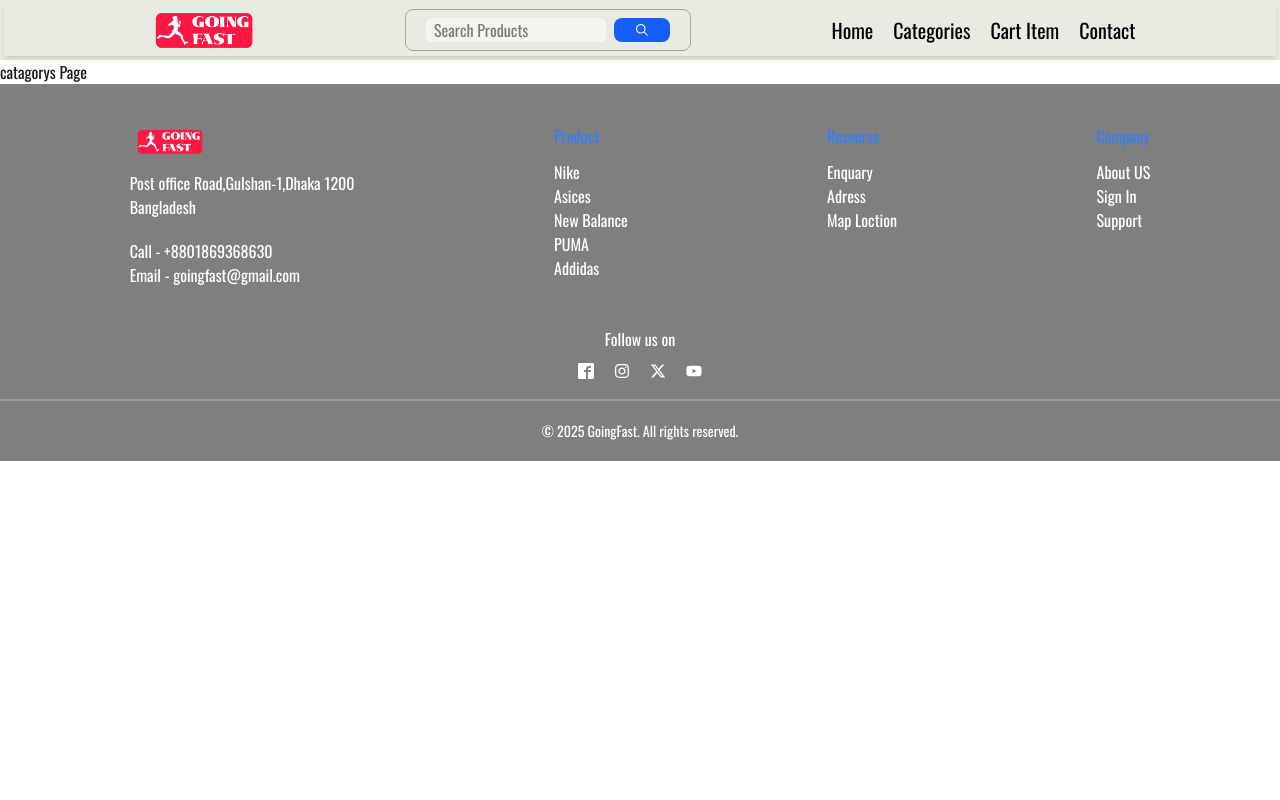
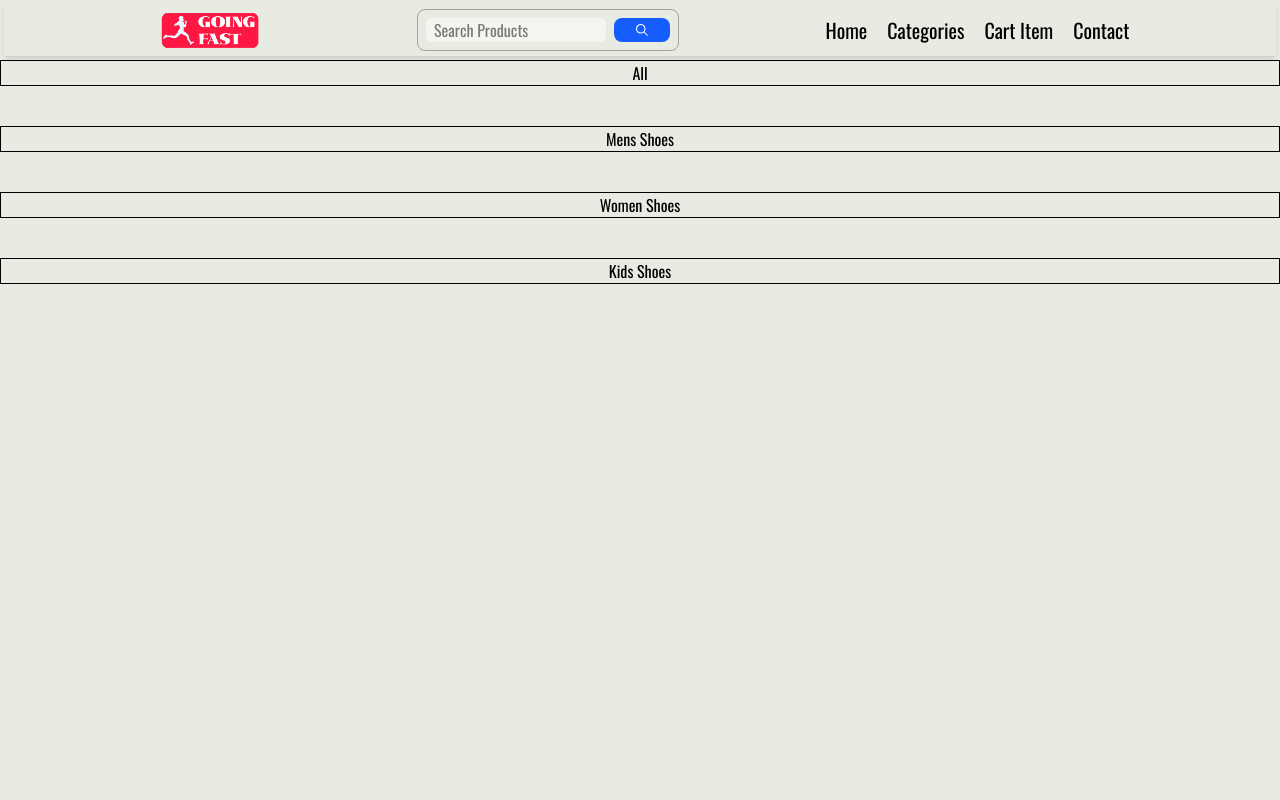
Before and after one commit to rakibulzain/Going_Fast-E-commerce, a React (Vite) app: page /categories in a window 1280 px wide. Shown: the top 800 px of the page. Built offline with nearby package versions, Linux system fonts and the light colour scheme.

Commit message:
add drawer on categories

```diff
--- a/src/App.jsx
+++ b/src/App.jsx
@@ -1,11 +1,11 @@
 import './App.css'
 import Navbar from './Component/Page/Navbar.jsx'
-import Card from './Component/Page/Card.jsx'
 import Footer from './Component/Footer.jsx'
-import Feature from './Component/Page/Feature.jsx'
 import { BrowserRouter as Router, Route, Routes } from 'react-router'
 import Home from './Component/Page/Home.jsx'
 import Contact from './Component/Page/Contact.jsx'
+import Categories from './Categories.jsx'
+
 
 
 export default function App() {
@@ -15,7 +15,7 @@ export default function App() {
       <Navbar />
       <Routes>
         <Route path='/' element={<Home />} />
-        <Route path='/categories' element={<div>catagorys Page</div>} />
+        <Route path='/categories' element={<Categories/>} />
         <Route path='/contact' element={<Contact/>}/>
         <Route path='/deatils' element={<div>this is card deatils</div>} />
       </Routes>
--- /dev/null
+++ b/src/Categories.jsx
@@ -0,0 +1,15 @@
+import React from 'react'
+
+export default function Categories() {
+  return (
+    <div className='bg-[#e8ebe2] min-h-screen'>
+        <div className='grid grid-cols-1 text-black gap-10'>
+            <button className='border'>All</button>
+            <button className='border'>Mens Shoes</button>
+            <button className='border'>Women Shoes</button>
+            <button className='border'>Kids Shoes</button>
+        </div>
+
+    </div>
+  )
+}
--- a/src/Component/Page/Card.jsx
+++ b/src/Component/Page/Card.jsx
@@ -1,16 +1,18 @@
 import React from "react";
+import { PiCalendarSlash } from "react-icons/pi";
 import { Link } from "react-router";
 
-export default function Card({ name, price, brand, imageURL, discount }) {
+export default function Card({ name, price, brand, imageURL, discount,gender }) {
   return (
       <div className="bg-white text-black w-full shadow-lg rounded-lg p-6">
         <div className="bg-gray-400 shadow-lg rounded-lg overflow-hidden relative">
           <img className="w-full h-60 object-cover" src={imageURL} alt={imageURL} />
-          <p className="absolute  top-1  bg-black text-white rounded px-2 text-sm">Discount ${discount}</p>
+          <p className="absolute  top-1  bg-red-700 text-white rounded px-2 text-sm">Discount ${discount}</p>
         </div>
         <div className="mt-5">
-          <h2 className="text-xl font-bold">{name}</h2>
-          <p className="text-gray-700">{brand}</p>
+          <h2 className="text-xl font-bold ">{name}</h2>
+          <p className="text-black mb-2">{brand}</p>
+          <p className="text-gray-700 text-sm"> {gender} </p>
           <p className="font-bold text-xl mt-2"> $ {price}</p>
 
 
--- a/src/Component/Page/Contact.jsx
+++ b/src/Component/Page/Contact.jsx
@@ -61,7 +61,7 @@ export default function Contact() {
                     {/* Submit Button */}
                     <button
                         type="submit"
-                        className="w-full bg-blue-500 text-white font-medium py-2 rounded-md hover:bg-blue-600 transition duration-300"
+                        className="w-full bg-blue-500 text-white font-medium py-2 rounded-md hover:bg-black transition duration-300"
                     >
                         Submit
                     </button>
--- a/src/Component/Page/Feature.jsx
+++ b/src/Component/Page/Feature.jsx
@@ -35,6 +35,7 @@ export default function Feature() {
                 mainprice={product.mainprice}
                 imageURL={product.imageURL}
                 discount={product.discount}
+                gender={product.gender}
                 />
             );
           })}
--- a/src/Component/Page/Navbar.jsx
+++ b/src/Component/Page/Navbar.jsx
@@ -2,37 +2,63 @@ import { useState } from "react";
 import { IoIosSearch } from "react-icons/io";
 import { IoMenu } from "react-icons/io5";
 import { RxCross2 } from "react-icons/rx";
-import { Link } from "react-router";
-import Contact from "./Contact";
+import { Link } from "react-router-dom"; //
 
 export default function Navbar() {
+  const [isMenuOpen, setIsMenuOpen] = useState(false);
+  const [isOpen, setIsOpen] = useState(false);
 
-  const [isMenuOpen, setIsMenuOpen] = useState(false);
+  const categories = ["All", "Mens Shoes", "Women Shoes", "Kids Shoes"];
 
   return (
     <div>
-      <div className='bg-[#e8ebe2] p-1 warp'>
-
+      <div className="bg-[#e8ebe2] p-1 warp relative">
         <nav className="flex justify-evenly items-center text-black shadow-md">
-          <div className="flex justify-between items-center ">
-            <img className='w-30' src="src/assets/logofornav.png" alt="" />
+          {/* Logo */}
+          <div className="flex justify-between items-center">
+            <img className="w-30" src="src/assets/logofornav.png" alt="Logo" />
           </div>
 
-          <div className='px-5 py-2 flex justify-end items-center border border-black/30 rounded-lg'>
+          {/*Search Box */}
+          <div className="px-2 py-2 flex justify-end items-center border border-black/30 rounded-lg">
             <div className="flex justify-center items-center overflow-hidden gap-2">
-              <input type="text" placeholder='Search Products' className='outline-none bg-white/50 px-2 rounded-md ' />
-              <span className="text-white bg-blue-600 px-5 p-1 rounded-lg" ><IoIosSearch /></span>
+              <input
+                type="text"
+                placeholder="Search Products"
+                className="outline-none bg-white/50 px-2 rounded-md"
+              />
+              <span className="text-white bg-blue-600 px-5 p-1 rounded-lg">
+                <IoIosSearch />
+              </span>
             </div>
           </div>
 
           {/* Desktop Menu */}
-          <div className='hidden lg:flex'>
-            <ul className='flex gap-5 text-xl'>
-              <Link to='/'>Home</Link>
-              <Link to="categories">Categories</Link>
+          <div className="hidden lg:flex relative">
+            <ul className="flex gap-5 text-xl items-center">
+              <Link to="/">Home</Link>
+
+              {/* Drawer Toggle Button */}
+              <Link
+                onClick={() => setIsOpen(!isOpen)}>Categories</Link>
+
               <Link>Cart Item</Link>
               <Link to="contact">Contact</Link>
             </ul>
+
+            {/* Drawer */}
+            {isOpen && (
+              <ul className="absolute left-0 top-full mt-2 bg-white shadow-lg rounded-md w-48 flex flex-col z-50">
+                {categories.map((cat, index) => (
+                  <li
+                    key={index}
+                    className="px-4 py-2 hover:bg-gray-100 cursor-pointer"
+                  >
+                    {cat}
+                  </li>
+                ))}
+              </ul>
+            )}
           </div>
 
           {/* Mobile Menu Button */}
@@ -43,19 +69,18 @@ export default function Navbar() {
           </div>
         </nav>
 
-        {/* ✅ Mobile Menu Drawer */}
+        {/* Mobile Drawer */}
         {isMenuOpen && (
           <div className="lg:hidden bg-white shadow-md">
-            <ul className='flex flex-col gap-4 p-4 text-xl text-black'>
-              <li>Home</li>
+            <ul className="flex flex-col gap-4 p-4 text-xl text-black">
+              <Link to="/">Home</Link>
               <li>Categories</li>
               <li>Cart Item</li>
-              <li>Contact</li>
+              <Link to="contact">Contact</Link>
             </ul>
           </div>
         )}
-
       </div>
     </div>
-  )
+  );
 }
```
